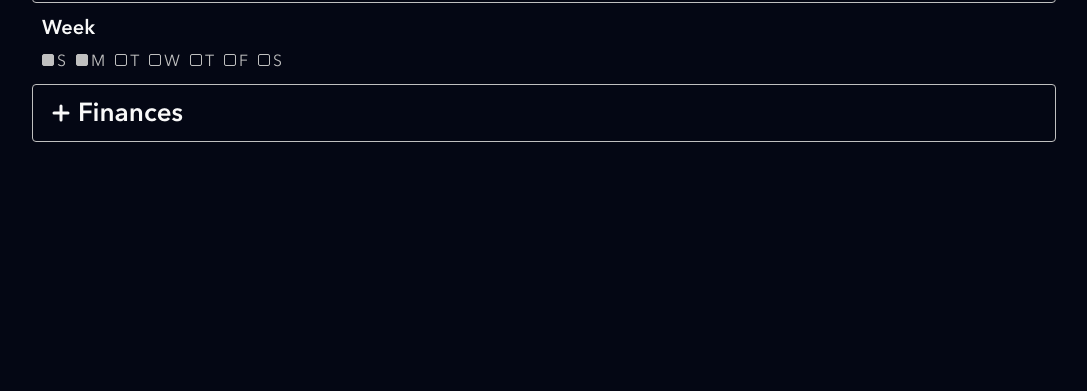
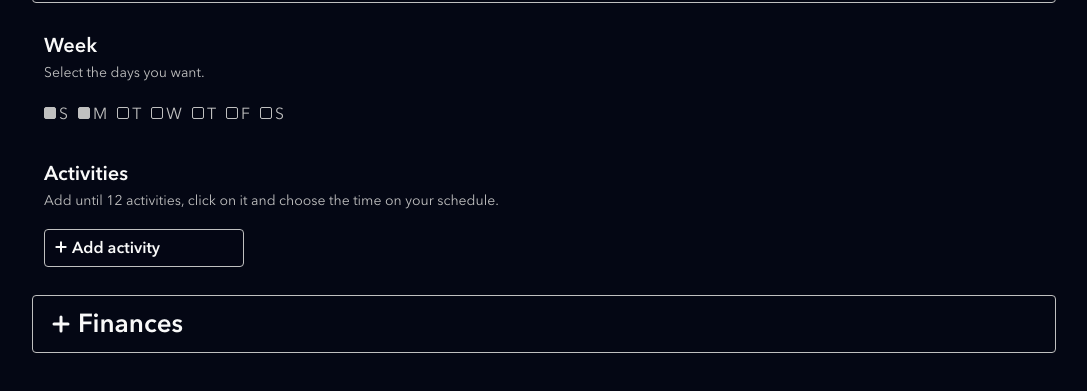
Before and after one commit to brunoraniere/tildo-website, a website: page index.html in a window 1280 px wide. Shown: the part 193-584 px from the top of the page, without its empty margins (96-1183 px from the left). Drawn offline with Linux system fonts and the light colour scheme.

Commit message:
add 'add activity' button to schedule section

```diff
--- a/index.html
+++ b/index.html
@@ -139,6 +139,7 @@
                     <div class="main-content schedule">
                         <div class="schedule__week-options">
                             <h3 class="title--mini">Week</h3>
+                            <p class="text--small">Select the days you want.</p>
                             <form class="schedule__week-options__form">
                                 <div class="schedule__week-options__form__week-day">
                                     <span class="checkbox checkbox--checked"></span>
@@ -169,6 +170,16 @@
                                     <p class="text">S</p>
                                 </div>
                             </form>
+                        </div>
+                        <div class="schedule__activities">
+                            <h3 class="title--mini">Activities</h3>
+                            <p class="text--small">Add until 12 activities, click on it and choose the time on your schedule.</p>
+                            <div class="schedule__activities__buttons">
+                                <div class="schedule__activities__buttons__item add-button button--main">
+                                    <img src="dist/images/plus.svg" alt="plus simbol">
+                                    <span class="title--mini">Add activity</span>
+                                </div>
+                            </div>
                         </div>
                     </div>
                 </div>
--- a/src/styles/_main-sec.scss
+++ b/src/styles/_main-sec.scss
@@ -38,7 +38,7 @@
             }
 
             &__container {
-                padding: 10px;
+                padding: 12px;
 
                 .telegram-register {
                     display: none; // ---------------------------------------------------------------
@@ -78,10 +78,12 @@
                 }
 
                 .schedule {
+                    .text--small{
+                        margin-bottom: 16px;
+                    }
+
                     &__week-options {
-                        .title--mini {
-                            margin-bottom: 5px;
-                        }
+                        padding: 16px 0;
 
                         &__form {
                             display: flex;
@@ -111,6 +113,43 @@
                             }
                         }
                     }
+
+                    &__activities {
+                        padding: 16px 0;
+
+                        &__buttons {
+                            max-width: 200px;
+
+                            &__item {
+                                font-weight: bold;
+                                display: flex;
+                                align-items: center;
+                                padding: 3px 8px;
+                                border-radius: 4px;
+
+                                img {
+                                    width: 16px;
+                                    margin-bottom: 2px;
+                                    margin-right: 3px;
+                                }
+
+                                .title--mini {
+                                    font-size: 16px;
+                                    font-weight: bold;
+                                }
+
+                                &:hover {
+                                    cursor: pointer;
+                                }
+                            }
+
+                            .add-button {
+                                border: 1px solid variables.$mainTextColor;
+                                text-transform: none;
+                                letter-spacing: 0;
+                            }
+                        }
+                    }
                 }
             }
         }
```
Also changed, not shown: dist/css/main.css.
